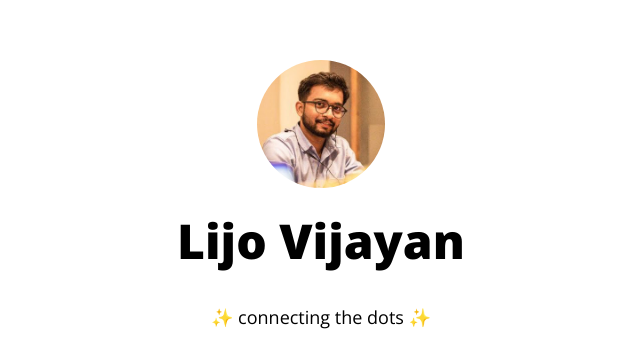
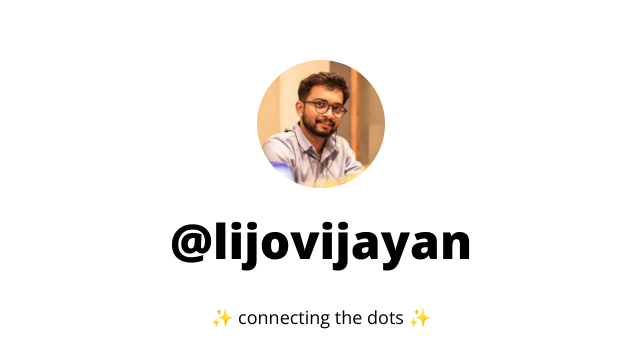
Before and after one commit to lijovijayan/links, a website: page src/index.html in a window 1280 px wide. Shown: the top 361 px of the page, without its empty margins (319-959 px from the left). Drawn offline with Linux system fonts and the light colour scheme.

Commit message:
updated bio and title

```diff
--- a/src/index.html
+++ b/src/index.html
@@ -41,7 +41,7 @@
                     <img src="images/profile.jpeg" class="avatar" srcset="images/profile.jpeg" alt="" />
 
                     <!-- Title -->
-                    <h1 role="heading">Lijo Vijayan</h1>
+                    <h1 role="heading">@lijovijayan</h1>
 
                     <!-- Short Bio -->
                     <p>✨ connecting the dots ✨</p>
```
